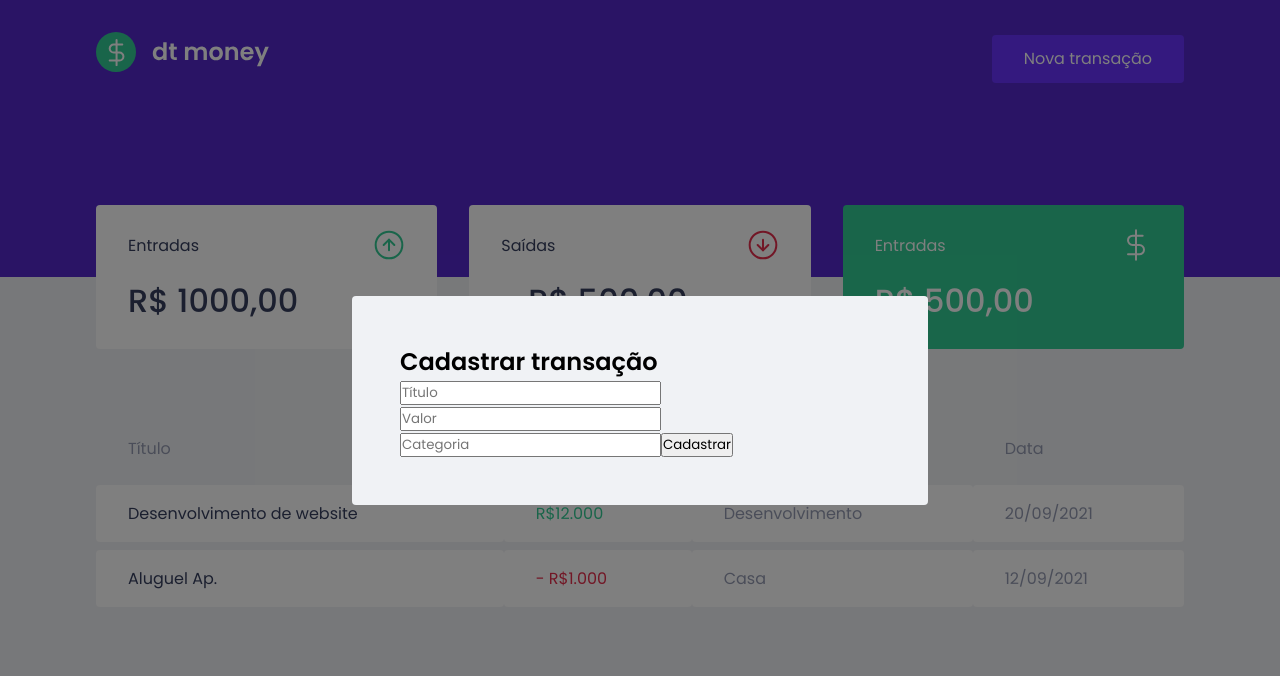
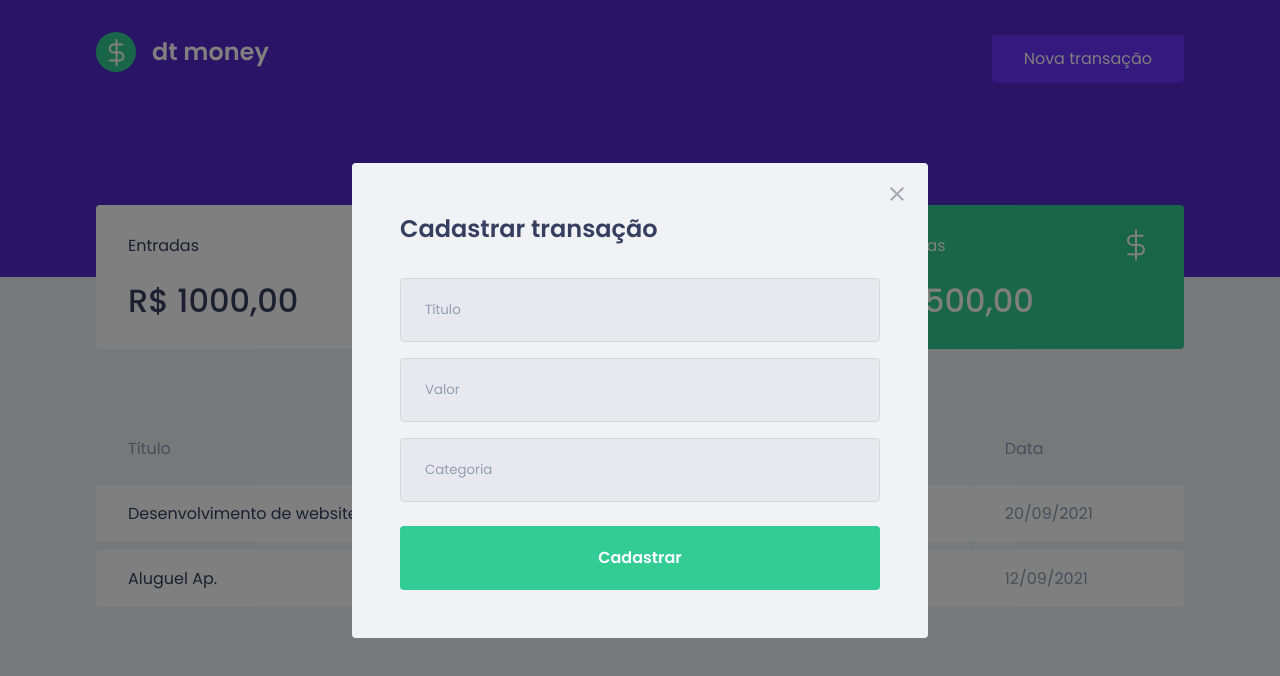
Before and after one commit to JuanMVeronez/ignite-react02-dt-money, a React (Create React App) app: page / in a window 1280 px wide. Both pictures are taken after a click on the button "Nova transação". Shown: the top 676 px of the page. Built offline with nearby package versions, Linux system fonts and the light colour scheme; no server answers; what miragejs would draw is missing.

Commit message:
Transaction modal styled and close button added

```diff
--- a/src/components/NewTransactionModal/index.tsx
+++ b/src/components/NewTransactionModal/index.tsx
@@ -1,5 +1,7 @@
 import Modal from 'react-modal'
 import { Container } from './styles'
+
+import closeSvg from '../../assets/closeVector.svg'
 
 type NewTransactionModalProps = {
   isOpen: boolean;
@@ -17,6 +19,10 @@ export function NewTransactionModal({
       overlayClassName="react-modal-overlay"
       className="react-modal-content"
     >
+      <button className="react-modal-close" type="button" onClick={onRequestClose}>
+        <img src={closeSvg} alt="Fechar modal" />
+      </button>
+
       <Container>
         <h2>Cadastrar transação</h2>
 
--- a/src/components/NewTransactionModal/styles.ts
+++ b/src/components/NewTransactionModal/styles.ts
@@ -1,5 +1,49 @@
 import styled from "styled-components";
 
 export const Container = styled.div`
+  h2 {
+    color: var(--text-title);
+    font-size: 1.5rem;
+    margin-bottom: 2rem;
+  }
 
+  input {
+    width: 100%;
+    padding: 0 1.5rem;
+    height: 4rem;
+
+    border-radius: 0.25rem;
+    background: #e7e9ee;
+    border: 1px solid #d7d7d7;
+
+    &::placeholder {
+      color: var(--text-body);
+    }
+
+    &+input {
+      margin-top: 1rem
+    }
+  }
+
+  button[type="submit"] {
+    width: 100%;
+    padding: 0 1.5rem;
+    height: 4rem;
+    margin-top: 1.5rem;
+
+    background: var(--green);
+
+    color: #FFF;
+    font-size: 1rem;
+    font-weight: 600;
+
+    border-radius: 0.25rem;
+    border: 0;
+
+    transition: filter 0.2s;
+
+    &:hover {
+      filter: brightness(0.9)
+    }
+  }
 `;
--- a/src/styles/global.ts
+++ b/src/styles/global.ts
@@ -78,4 +78,18 @@ export const GlobalStyle = createGlobalStyle`
     position: relative;
     border-radius: 0.25rem;
   }
+
+  .react-modal-close {
+    position: absolute;
+    right: 1.5rem;
+    top: 1.5rem;
+    border: 0;
+    background: transparent;
+
+    transition: filter 0.2s;
+
+    &:hover {
+      filter: brightness(0.8)
+    }
+  }
 `
```
Also changed, not shown: src/assets/closeVector.svg (added).
